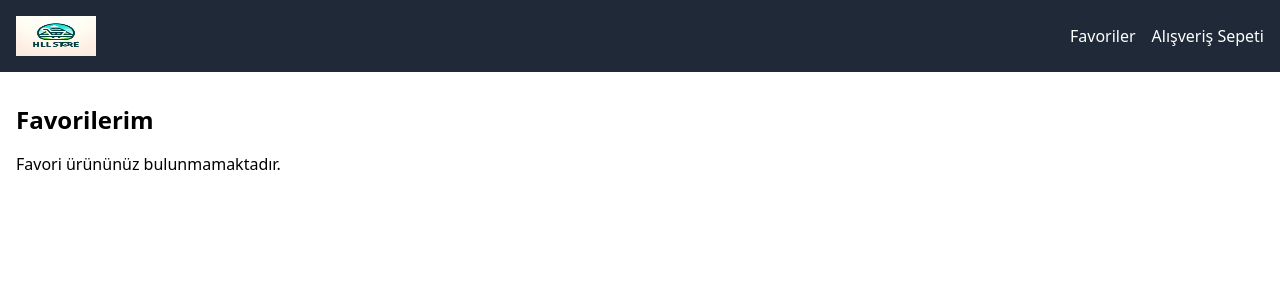
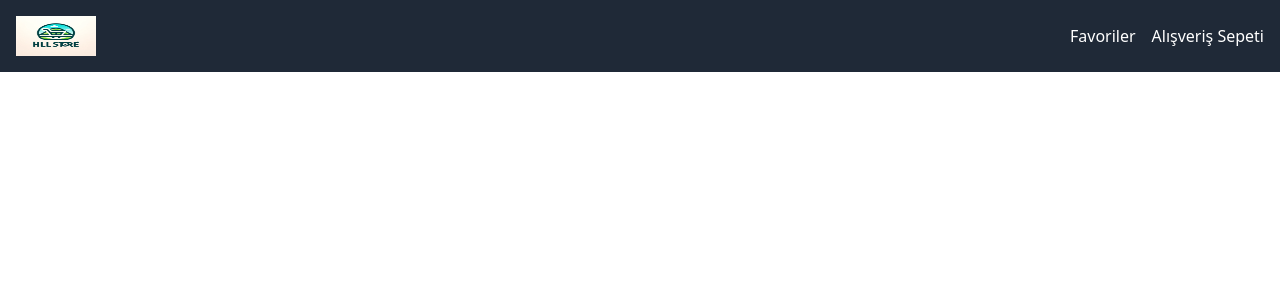
Before and after one commit to hilmi77/hill-store-project, a React (Vite) app: page /favorites in a window 1280 px wide. Shown: the top 300 px of the page. Built offline with nearby package versions, Linux system fonts and the light colour scheme.

Commit message:
Update route path for favorites page

```diff
--- a/src/App.tsx
+++ b/src/App.tsx
@@ -13,7 +13,7 @@ const App = () => {
         <Routes>
           <Route path="/" element={<ProductList />} />
           <Route path="/products/:productId" element={<ProductDetail />} />
-          <Route path="/favorites" element={<FavoritesPage />} />
+          <Route path="/favoriler" element={<FavoritesPage />} />
           <Route path="/cart" element={<ShoppingCartPage />} />
         </Routes>
       </div>
--- a/src/components/Navbar.tsx
+++ b/src/components/Navbar.tsx
@@ -12,7 +12,7 @@ const Navbar: React.FC = () => {
           <img src={logo} alt="Logo" className="h-10 w-[80px]" />
         </Link>
         <div className="hidden md:flex space-x-4">
-          <Link to="#" className="hover:underline">
+          <Link to="/favoriler" className="hover:underline">
             Favoriler
           </Link>
           <Link to="#" className="hover:underline">
```
